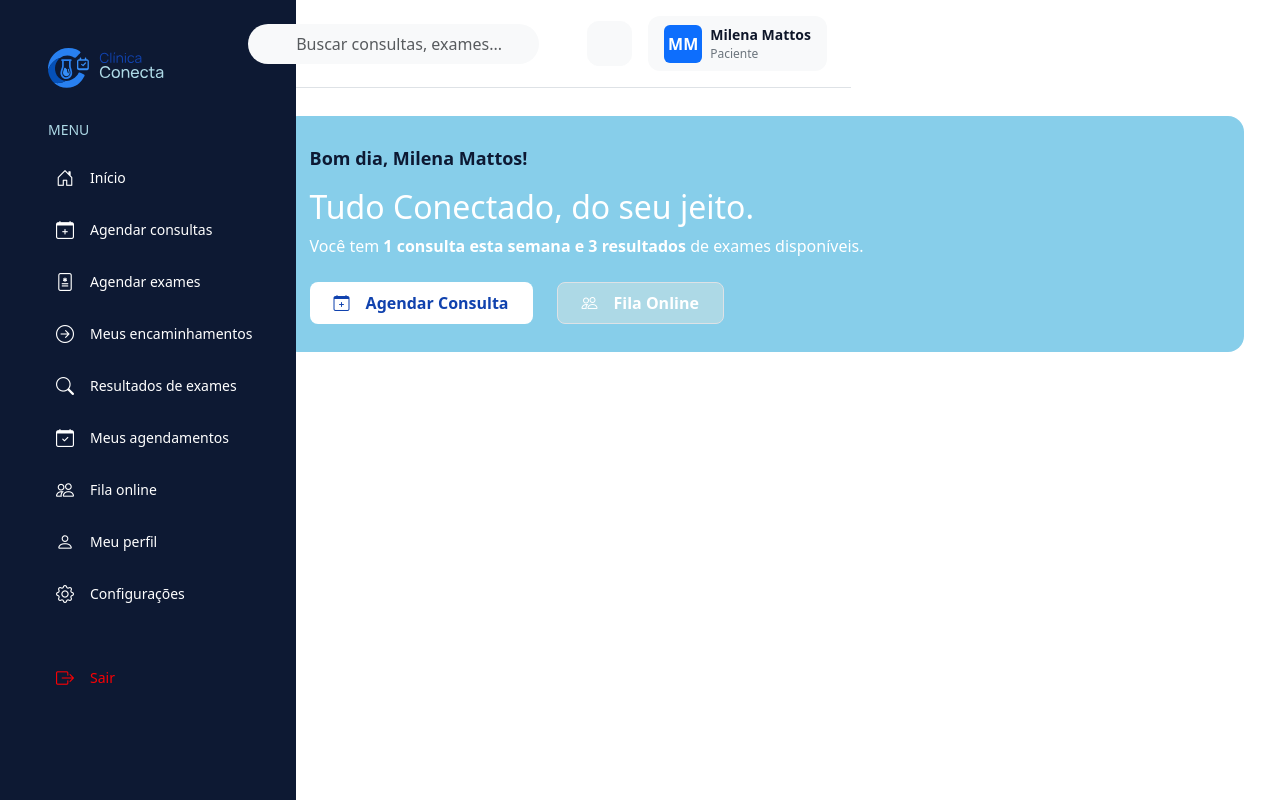
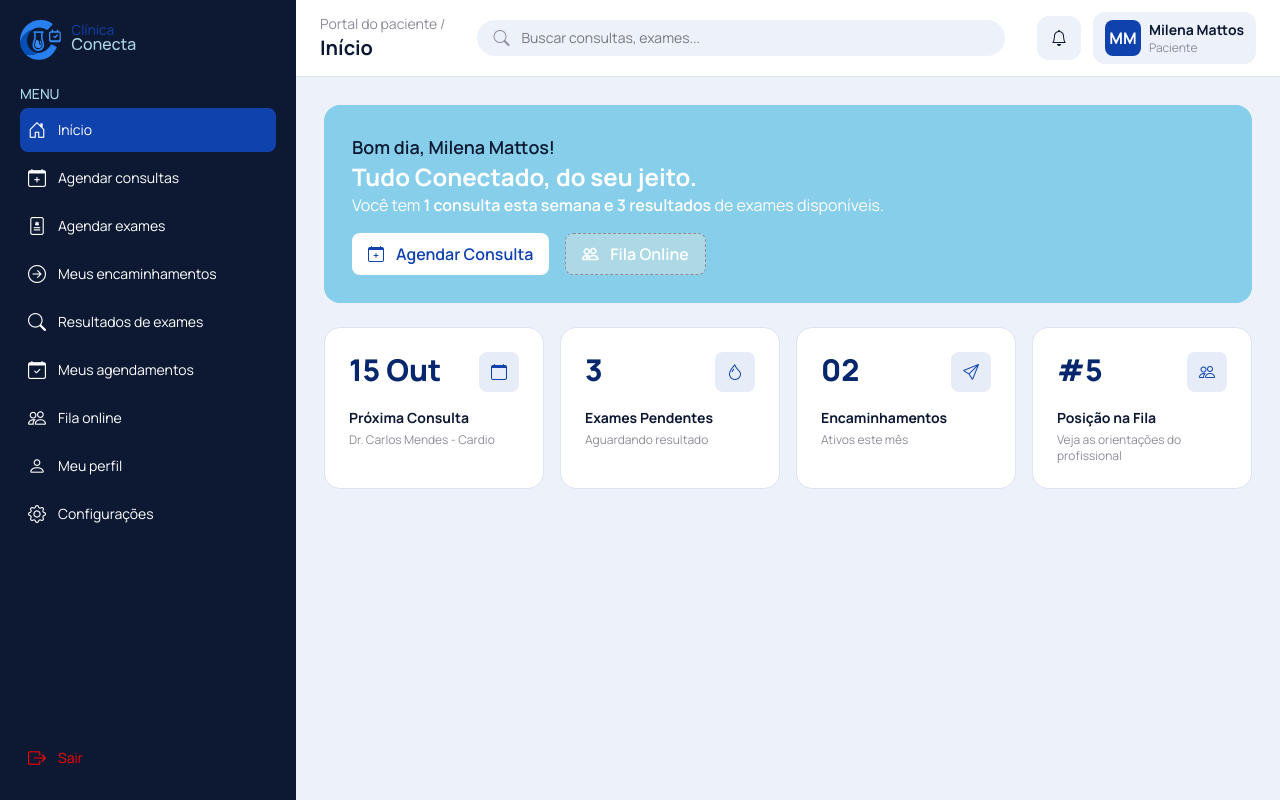
Before and after one commit to PedroJorge148/clinica-conecta, a React (Vite) app: page / in a window 1280 px wide. Built offline with nearby package versions, Linux system fonts and the light colour scheme.

Commit message:
kpis da Gabi

```diff
--- a/src/components/CardHome.tsx
+++ b/src/components/CardHome.tsx
@@ -1,22 +1,36 @@
-import react from 'react';
-
-
 interface CardHomeProps {
-  text: string;
-  number: number;
-  icon: string;
-
-
+  valor: string;      // número grande do KPI (ex.: "15 Out", "3", "#5")
+  titulo: string;     // rótulo em negrito (ex.: "Exames Pendentes")
+  descricao: string;  // linha cinza de apoio
+  icone: string;      // classe do Bootstrap Icons (ex.: "bi-calendar")
 }
 
+/*
+  Card de KPI da Home. Estrutura (igual ao design):
 
+  ┌──────────────────────────┐
+  │ VALOR              [ícone]│   <- linha 1: justify-between separa número e ícone
+  │ Título                    │
+  │ descrição                 │
+  └──────────────────────────┘
 
-export function CardHome({text,number,icon}: CardHomeProps) {
-  return(
-
-      <div>
-
+  É só apresentação: recebe tudo por props, então para mudar os dados
+  basta editar a lista `kpis` na Home (ou trocar por dados de uma API).
+*/
+export function CardHome({ valor, titulo, descricao, icone }: CardHomeProps) {
+  return (
+    <div className="rounded-2xl border border-borda bg-white p-6">
+      {/* Linha 1: valor à esquerda, ícone à direita */}
+      <div className="flex items-start justify-between">
+        <span className="text-3xl font-extrabold text-safira">{valor}</span>
+        <span className="flex size-10 items-center justify-center rounded-lg bg-icone text-bic">
+          <i className={`bi ${icone}`}></i>
+        </span>
       </div>
 
+      {/* Linhas 2 e 3: título e descrição */}
+      <p className="mt-4 mb-1 text-sm font-bold text-marinho">{titulo}</p>
+      <p className="text-xs text-gray4">{descricao}</p>
+    </div>
   );
 }
--- /dev/null
+++ b/src/components/Layout.tsx
@@ -0,0 +1,34 @@
+import type { ReactNode } from "react";
+import Sidebar from "./Sidebar";
+import Topbar from "./Topbar";
+
+interface LayoutProps {
+  title: string;        // título exibido no Topbar (muda a cada página)
+  children: ReactNode;  // conteúdo da página
+}
+
+/*
+  Casca padrão de TODAS as páginas. Como o layout fica aqui, cada página só
+  escreve o seu conteúdo: <Layout title="Início"> ...conteúdo... </Layout>
+
+  Como funciona:
+  - A Sidebar é `fixed` (fica fora do fluxo, colada na esquerda, 100% da altura).
+  - Por isso a coluna da direita recebe `ml-sidebar`, uma margem exatamente
+    igual à largura da Sidebar (variável --spacing-sidebar no index.css).
+    Antes era `ml-[22%]`, que só batia com a Sidebar em uma largura de tela.
+  - Essa coluna é um flex vertical: Topbar em cima e <main> com `flex-1`
+    ocupando o resto da altura. `min-h-screen` garante o fundo até o fim.
+  - Os espaçamentos (p-7 e space-y-6) ficam no <main>, então as páginas
+    não precisam repetir margens.
+*/
+export default function Layout({ title, children }: LayoutProps) {
+  return (
+    <div className="min-h-screen bg-fundo font-sans">
+      <Sidebar />
+      <div className="ml-sidebar flex min-h-screen flex-col">
+        <Topbar title={title} />
+        <main className="flex-1 space-y-6 p-7">{children}</main>
+      </div>
+    </div>
+  );
+}
--- a/src/components/Sidebar.tsx
+++ b/src/components/Sidebar.tsx
@@ -1,64 +1,63 @@
 import logo from "../assets/logo.svg";
 
+/*
+  Itens do menu em uma lista: para adicionar/remover/reordenar uma opção
+  basta mexer aqui, em vez de copiar o <a> inteiro 9 vezes.
+  `to` ainda é "#" nas páginas que não têm rota; troque quando criar a rota.
+*/
+const menu = [
+  { label: "Início", icon: "bi-house-door", to: "/" },
+  { label: "Agendar consultas", icon: "bi-calendar-plus", to: "#" },
+  { label: "Agendar exames", icon: "bi-file-medical", to: "#" },
+  { label: "Meus encaminhamentos", icon: "bi-arrow-right-circle", to: "#" },
+  { label: "Resultados de exames", icon: "bi-search", to: "#" },
+  { label: "Meus agendamentos", icon: "bi-calendar-check", to: "#" },
+  { label: "Fila online", icon: "bi-people", to: "#" },
+  { label: "Meu perfil", icon: "bi-person", to: "#" },
+  { label: "Configurações", icon: "bi-gear", to: "#" },
+];
+
+// Classes comuns a todos os links (o "Sair" reaproveita e só troca a cor)
+const linkBase =
+  "flex w-full items-center gap-3 whitespace-nowrap rounded-lg p-2 transition hover:bg-bic";
+
 export default function Sidebar() {
+  // Pega o caminho atual para destacar o item ativo do menu
+  const ativo = window.location.pathname;
+
   return (
-    <aside className="fixed top-0 left-0 h-screen w-74 bg-marinho text-white text-sm p-5 flex flex-col justify-between">
-      {/* 1. Parte Superior: Logo e Links */}
+    // `fixed` + `w-sidebar`: largura vem do index.css e é a mesma usada pelo Layout.
+    // `justify-between` empurra o bloco do menu para cima e o "Sair" para o rodapé.
+    // O overflow só age em telas muito baixas, e a barra de rolagem fica oculta
+    // (antes ela aparecia por causa do `mb-16` no "Sair" + margens grandes).
+    <aside className="fixed top-0 left-0 flex h-screen w-sidebar flex-col justify-between overflow-y-auto bg-marinho p-5 text-sm text-white [scrollbar-width:none] [&::-webkit-scrollbar]:hidden">
       <div>
-        {/*Logo*/}
-        <div className="mb-8">
+        {/* Logo */}
+        <div className="mb-6">
           <img src={logo} alt="Clínica Conecta" className="h-10 w-auto object-contain" />
         </div>
 
-        {/* Links de Navegação */}
-        <nav className="flex flex-col space-y-2 ">
+        <nav className="flex flex-col space-y-1">
+          <p className="text-sm font-medium text-baby">MENU</p>
 
-          <p className="text-sm font-medium text-baby">MENU</p>
-          <a href="#" className=" flex items-center gap-3 block w-full p-2 rounded-lg text-white hover:bg-bic active:bg-bic hover:text-bebe transition whitespace-nowrap !no-underline">
-            <i className="bi bi-house-door text-lg "></i>
-            Início
-          </a>
-          <a href="#" className=" flex items-center gap-3 block w-full p-2 rounded-lg text-white hover:bg-bic active:bg-bic transition whitespace-nowrap !no-underline">
-            <i className="bi bi-calendar-plus text-lg "></i>
-            Agendar consultas
-          </a>
-          <a href="#" className=" flex items-center gap-3 block w-full p-2 rounded-lg text-white hover:bg-bic active:bg-bic transition whitespace-nowrap !no-underline">
-            <i className="bi bi-file-medical text-lg "></i>
-            Agendar exames
-          </a>
-          <a href="#" className=" flex items-center gap-3 block w-full p-2 rounded-lg text-white hover:bg-bic active:bg-bic transition whitespace-nowrap !no-underline">
-            <i className="bi bi-arrow-right-circle text-lg "></i>
-            Meus encaminhamentos
-          </a>
-          <a href="#" className=" flex items-center gap-3 block w-full p-2 rounded-lg text-white hover:bg-bic active:bg-bic transition whitespace-nowrap !no-underline">
-            <i className="bi bi-search text-lg "></i>
-            Resultados de exames
-          </a>
-          <a href="#" className=" flex items-center gap-3 block w-full p-2 rounded-lg text-white hover:bg-bic active:bg-bic transition whitespace-nowrap !no-underline">
-            <i className="bi bi-calendar-check text-lg "></i>
-            Meus agendamentos
-          </a>
-          <a href="#" className=" flex items-center gap-3 block w-full p-2 rounded-lg text-white hover:bg-bic active:bg-bic transition whitespace-nowrap !no-underline">
-            <i className="bi bi-people text-lg "></i>
-            Fila online
-          </a>
-          <a href="#" className=" flex items-center gap-3 block w-full p-2 rounded-lg text-white hover:bg-bic active:bg-bic transition whitespace-nowrap !no-underline">
-            <i className="bi bi-person text-lg "></i>
-            Meu perfil
-          </a>
-          <a href="#" className=" flex items-center gap-3 block w-full p-2 rounded-lg text-white hover:bg-bic active:bg-bic transition whitespace-nowrap !no-underline">
-            <i className="bi bi-gear text-lg "></i>
-            Configurações
-          </a>
-
-          <div className="mt-8 mb-16">
-            <a href="#" className=" flex items-center gap-3 block w-full p-2 rounded-lg !text-red hover:bg-bic active:bg-bic transition whitespace-nowrap !no-underline">
-              <i className="bi bi-box-arrow-right text-lg text-red"></i>
-              Sair
+          {menu.map((item) => (
+            <a
+              key={item.label}
+              href={item.to}
+              className={`${linkBase} text-white ${item.to === ativo ? "bg-bic" : ""}`}
+            >
+              <i className={`bi ${item.icon} text-lg`}></i>
+              {item.label}
             </a>
-          </div>
+          ))}
         </nav>
       </div>
+
+      {/* Rodapé: "Sair" fixo embaixo, sem margens extras */}
+      <a href="#" className={`${linkBase} text-red`}>
+        <i className="bi bi-box-arrow-right text-lg"></i>
+        Sair
+      </a>
     </aside>
   );
 }
--- a/src/components/Topbar.tsx
+++ b/src/components/Topbar.tsx
@@ -1,54 +1,49 @@
-export default function Topbar() {
+interface TopbarProps {
+  title: string; // título da página atual (vem do Layout)
+}
+
+/*
+  Barra superior. Reescrita em Tailwind (antes usava classes do Bootstrap
+  misturadas com style inline). Três blocos lado a lado com `justify-between`:
+  títulos | busca (cresce com flex-1) | sino + perfil.
+*/
+export default function Topbar({ title }: TopbarProps) {
   return (
-    <header className="d-flex align-items-center justify-content-between bg-white px-4 py-3 border-bottom">
-
-      {/* =========================================
-          1. PARTE ESQUERDA: Textos
-      ========================================= */}
-      <div className="d-flex flex-column">
-        <span className="text-secondary" style={{ fontSize: '14px' }}>Portal do paciente /</span>
-        <h1 className="h5 mb-0 fw-bold" style={{ color: '#0f172a' }}>Agendar consulta</h1>
+    <header className="flex items-center justify-between border-b border-borda bg-white px-6 py-3">
+      {/* 1. Esquerda: caminho + título da página */}
+      <div className="flex flex-col">
+        <span className="text-sm text-gray4">Portal do paciente /</span>
+        <h1 className="text-xl font-bold text-marinho">{title}</h1>
       </div>
 
-      {/* =========================================
-          2. PARTE CENTRAL: Barra de Pesquisa
-      ========================================= */}
-      <div className="flex-grow-1 mx-5" style={{ maxWidth: '600px' }}>
-        <div className="position-relative">
-
+      {/* 2. Centro: busca. `flex-1` ocupa o espaço livre, `max-w-xl` limita */}
+      <div className="mx-8 max-w-xl flex-1">
+        <div className="relative">
+          <i className="bi bi-search absolute top-1/2 left-4 -translate-y-1/2 text-gray4"></i>
           <input
             type="text"
             placeholder="Buscar consultas, exames..."
-            className="form-control rounded-pill bg-light border-0 py-2 ps-5"
+            className="w-full rounded-full bg-fundo py-2 pr-4 pl-11 text-sm outline-none focus:ring-2 focus:ring-bic"
           />
         </div>
       </div>
 
-      {/* =========================================
-          3. PARTE DIREITA: Sino e Perfil
-      ========================================= */}
-      <div className="d-flex align-items-center gap-3">
-
-        {/* Botão do Sino */}
-        <button className="btn btn-light d-flex align-items-center justify-content-center" style={{ width: '45px', height: '45px', borderRadius: '12px' }}>
-
+      {/* 3. Direita: sino e perfil */}
+      <div className="flex items-center gap-3">
+        <button className="flex size-11 items-center justify-center rounded-xl bg-fundo text-marinho">
+          <i className="bi bi-bell"></i>
         </button>
 
-        {/* Botão do Perfil */}
-        <button className="btn btn-light d-flex align-items-center gap-2 border-0 text-start px-3 py-2" style={{ borderRadius: '12px' }}>
-          {/* Quadrado com iniciais */}
-          <div className="bg-primary text-white fw-bold d-flex align-items-center justify-content-center rounded" style={{ width: '38px', height: '38px' }}>
+        <button className="flex items-center gap-2 rounded-xl bg-fundo px-3 py-2 text-left">
+          {/* Quadrado com as iniciais */}
+          <div className="flex size-9 items-center justify-center rounded-lg bg-bic font-bold text-white">
             MM
           </div>
-
-          <div className="d-flex flex-column">
-            <span className="fw-bold" style={{ color: '#0f172a', fontSize: '14px' }}>Milena Mattos</span>
-            <span className="text-secondary" style={{ fontSize: '12px' }}>Paciente</span>
+          <div className="flex flex-col">
+            <span className="text-sm font-bold text-marinho">Milena Mattos</span>
+            <span className="text-xs text-gray4">Paciente</span>
           </div>
-
-
         </button>
-
       </div>
     </header>
   );
--- a/src/index.css
+++ b/src/index.css
@@ -1,5 +1,9 @@
 @import "tailwindcss";
 
+/*
+  Tema do projeto (Tailwind v4): cada --color-xxx vira utilitários automaticamente
+  (bg-xxx, text-xxx, border-xxx...). Ex.: --color-fundo => bg-fundo.
+*/
 @theme {
   --color-marinho: #0D1933;
   --color-safira: #06276C;
@@ -8,12 +12,18 @@
   --color-baby: #ADD9E6;
   --color-red: #F90004;
   --color-white: #FFFFFF;
-  --color-gray1:#121214
+  --color-gray1: #121214; /* ATENÇÃO: faltava o ";" aqui, o que quebrava gray2 e gray4 */
   --color-gray2: #323238;
   --color-gray4: #8D8D99;
 
+  /* Novas cores usadas no layout e nos cards de KPI */
+  --color-fundo: #EDF2FA;   /* fundo geral da área de conteúdo */
+  --color-borda: #DCE4F0;   /* borda suave dos cards */
+  --color-icone: #E6EDF9;   /* quadradinho claro atrás dos ícones dos KPIs */
 
   --font-sans: 'Manrope', sans-serif;
 
-
+  /* Largura da Sidebar: usada no Sidebar (w-sidebar) e no Layout (ml-sidebar),
+     assim as duas sempre ficam sincronizadas. */
+  --spacing-sidebar: 18.5rem;
 }
--- a/src/pages/Home/home.tsx
+++ b/src/pages/Home/home.tsx
@@ -1,48 +1,54 @@
+import Layout from "../../components/Layout";
+import { CardHome } from "../../components/CardHome";
 
-import Sidebar from "../../components/Sidebar";
-import Topbar from "../../components/Topbar";
-import {CardHome} from "../../components/CardHome";
+/*
+  Dados dos 4 KPIs. A tela é gerada a partir desta lista com .map(), então
+  adicionar um quinto KPI é só incluir mais um objeto aqui.
+  (Quando existir API, esta lista passa a vir dela.)
+*/
+const kpis = [
+  { valor: "15 Out", titulo: "Próxima Consulta", descricao: "Dr. Carlos Mendes - Cardio", icone: "bi-calendar" },
+  { valor: "3", titulo: "Exames Pendentes", descricao: "Aguardando resultado", icone: "bi-droplet" },
+  { valor: "02", titulo: "Encaminhamentos", descricao: "Ativos este mês", icone: "bi-send" },
+  { valor: "#5", titulo: "Posição na Fila", descricao: "Veja as orientações do profissional", icone: "bi-people" },
+];
 
-export default function Home(){
-    return(
-        <>
-            <div className="flex">
-                <Sidebar/>
-            </div>
-            <div className="flex">
-                <Topbar/>
-            </div>
-
-            {/* Conteúdo Principal */}
-            <main className="flex-1 ml-[22%] mr-9 my-7 p-7 h-full bg-ceu rounded-2xl ">
-                <div>
+export default function Home() {
+  return (
+    <Layout title="Início">
+      {/* Banner de boas-vindas (antes era o <main>; agora o <main> é do Layout) */}
+      <section className="rounded-2xl bg-ceu p-7">
         <p className="text-lg font-semibold text-marinho">Bom dia, Milena Mattos!</p>
         <h2 className="text-2xl font-bold text-white">Tudo Conectado, do seu jeito.</h2>
-                    <p className="text-white font-sm/6">Você tem <span className="font-semibold"> 1 consulta esta semana e 3 resultados</span> de exames disponíveis.</p>
-                    <div className="flex gap-4">
-                        <button className=" flex items-center !rounded-lg gap-3 bg-white text-bic font-semibold py-2 px-4 mt-2 rounded-full">
-                            {/*Tem que arredonadar direito esse botão!!!*/}
+        <p className="text-white">
+          Você tem <span className="font-semibold">1 consulta esta semana e 3 resultados</span> de
+          exames disponíveis.
+        </p>
+
+        <div className="mt-2 flex gap-4">
+          {/* Botão arredondado: era o problema do "!rounded-lg". Ele existia porque o CSS
+              do Bootstrap (fora das camadas do Tailwind) vencia as utilities. Sem o Bootstrap
+              CSS, `rounded-lg` funciona normal. */}
+          <button className="mt-2 flex items-center gap-3 rounded-lg bg-white px-4 py-2 font-semibold text-bic">
             <i className="bi bi-calendar-plus"></i>
             Agendar Consulta
           </button>
-                        <button className=" flex items-center !rounded-lg gap-3 bg-baby text-white font-semibold py-2 px-4 mt-2 border border-dashed border-gray4  ">
-                            <i className="bi bi-people font-bold"></i>
-                            {/*Tem que descobrir como deixa o icone gordinho*/}
+          {/* Ícone "gordinho": o Bootstrap Icons é uma fonte, então um contorno de texto
+              (-webkit-text-stroke) engrossa o traço sem trocar de ícone. */}
+          <button className="mt-2 flex items-center gap-3 rounded-lg border border-dashed border-gray4 bg-baby px-4 py-2 font-semibold text-white">
+            <i className="bi bi-people [-webkit-text-stroke:0.6px]"></i>
             Fila Online
           </button>
         </div>
-                </div>
+      </section>
 
-            </main>
-
-            {/*Agoras os cards*/}
-            <div className="flex">
-                <CardHome text="Consultas" number={3} icon="bi bi-calendar-check"/>
-                <CardHome text="Exames" number={5} icon="bi bi-file-earmark-medical"/>
-                <CardHome text="Mensagens" number={2} icon="bi bi-chat-dots"/>
-                <CardHome text="Mensagens" number={2} icon="bi bi-chat-dots"/>
-            </div>
-
-        </>
+      {/* KPIs: grid responsivo. 1 coluna no celular, 2 em telas médias, 4 em telas largas.
+          `gap-4` dá o espaço entre os cards; o grid divide a largura igualmente. */}
+      <section className="grid grid-cols-1 gap-4 md:grid-cols-2 xl:grid-cols-4">
+        {kpis.map((kpi) => (
+          <CardHome key={kpi.titulo} {...kpi} />
+        ))}
+      </section>
+    </Layout>
   );
 }
```
Also changed, not shown: src/main.tsx (+7 -2 lines), 1 other file (tests, documents, lock files or other folders). Lines whose indentation alone changed are shown as unchanged.
